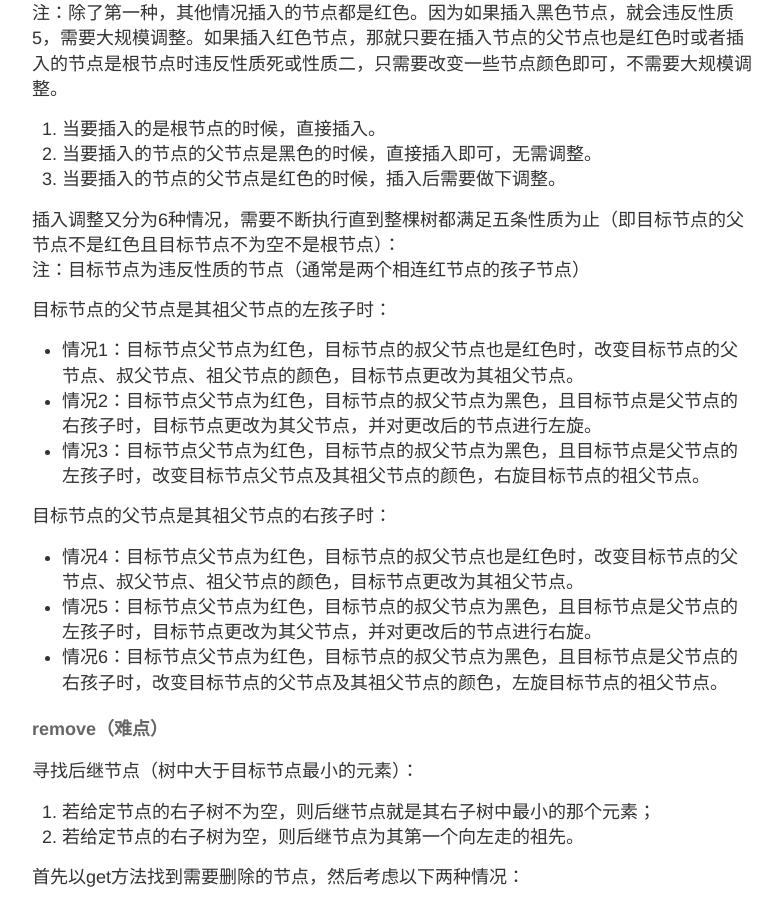
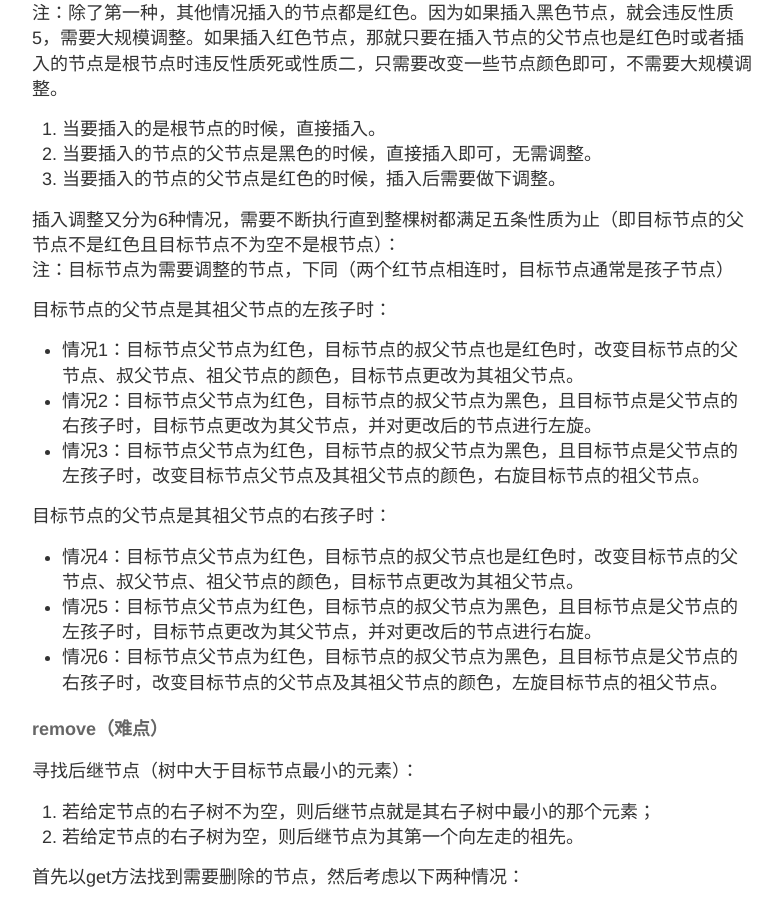
Before and after one commit to rocky-nupt/rocky-nupt.github.io, a Jekyll site: the page built from _posts/2018-2-25-rbtree.md, in a window 1280 px wide and 900 px high, scrolled down 2525 px. Shown: the whole window, without its empty margins (248-1030 px from the left). Built offline with Jekyll 4.4.1, drawn with Linux system fonts in a browser that asks for light colours.

Commit message:
update root		ALL = (ALL) ALL

```diff
--- a/_posts/2018-2-25-rbtree.md
+++ b/_posts/2018-2-25-rbtree.md
@@ -35,7 +35,7 @@ get方法也不多说，如其他二叉查找树。
 3. 当要插入的节点的父节点是红色的时候，插入后需要做下调整。
 
 插入调整又分为6种情况，需要不断执行直到整棵树都满足五条性质为止（即目标节点的父节点不是红色且目标节点不为空不是根节点）：<br />
-注：目标节点为违反性质的节点（通常是两个相连红节点的孩子节点）
+注：目标节点为需要调整的节点，下同（两个红节点相连时，目标节点通常是孩子节点）
 
 目标节点的父节点是其祖父节点的左孩子时：
 
```
